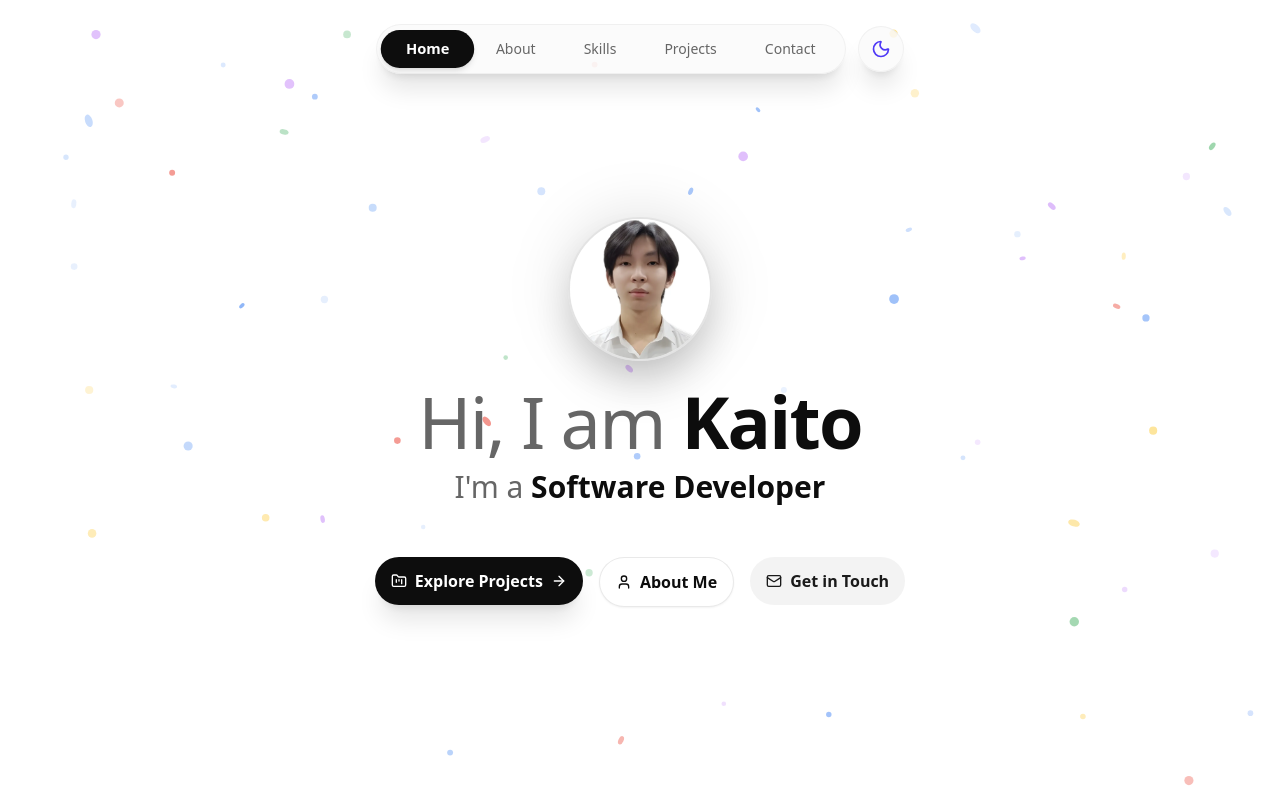
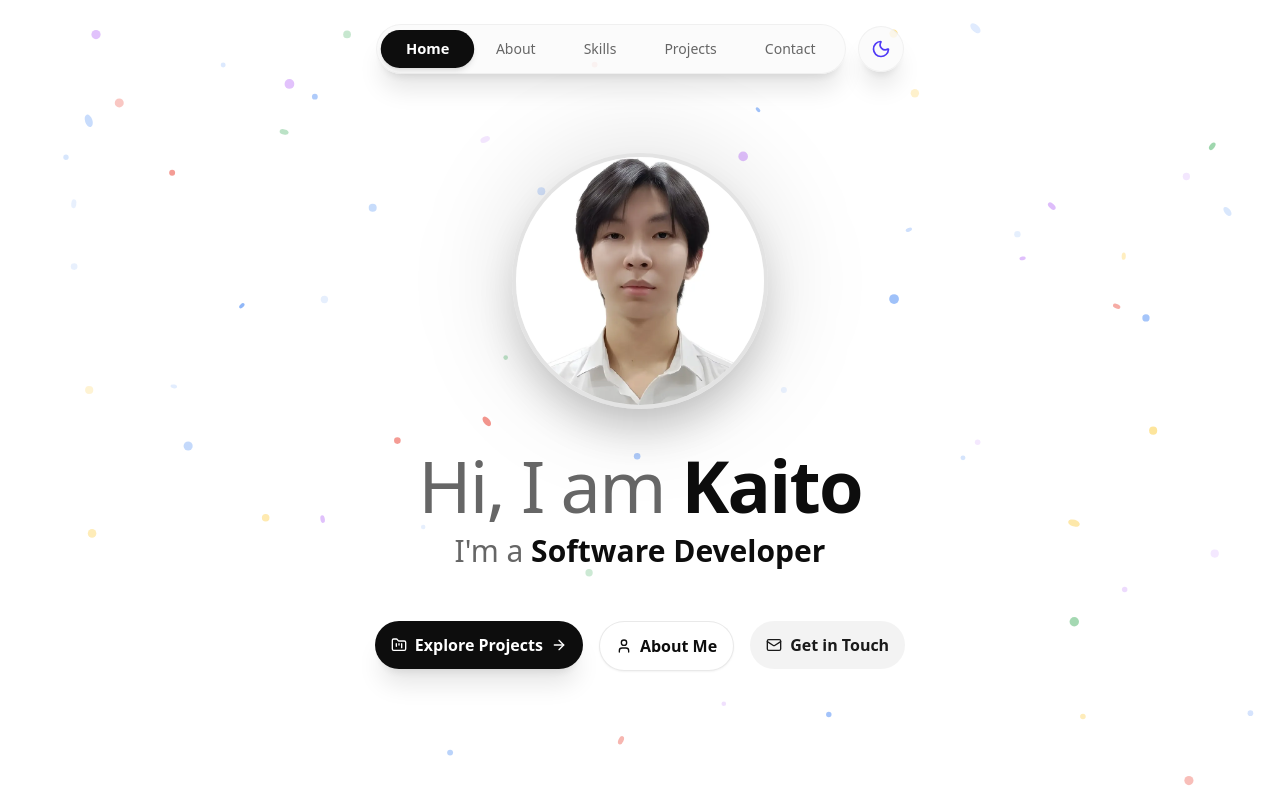
Before and after one commit to KaitoDeus/Portfolio, a Next.js app: page / in a window 1280 px wide. Shown: the top 800 px of the page. Built offline with nearby package versions, Linux system fonts and the light colour scheme.

Commit message:
style: increase hero avatar size and add responsive scale

```diff
--- a/src/sections/Home/HomePage.tsx
+++ b/src/sections/Home/HomePage.tsx
@@ -59,8 +59,8 @@ export default function HomePage() {
         <div className="max-w-4xl mx-auto flex flex-col items-center relative z-10">
 
           {/* Profile Avatar with subtle glow */}
-          <div className="relative mb-6">
-            <div className="w-28 h-28 sm:w-36 sm:h-36 rounded-full overflow-hidden border-2 border-border/80 shadow-2xl relative z-10">
+          <div className="relative mb-8 sm:mb-10">
+            <div className="w-40 h-40 sm:w-52 sm:h-52 lg:w-64 lg:h-64 rounded-full overflow-hidden border-2 sm:border-4 border-border/80 shadow-2xl relative z-10 transition-transform duration-300 hover:scale-105">
               <img
                 src={avatarSrc}
                 alt={name}
@@ -68,7 +68,7 @@ export default function HomePage() {
                 className="w-full h-full object-cover"
               />
             </div>
-            <div className="absolute inset-0 rounded-full bg-foreground/10 blur-xl -z-10 scale-110" />
+            <div className="absolute inset-0 rounded-full bg-foreground/10 blur-2xl -z-10 scale-110" />
           </div>
 
           {/* Headline */}
```
